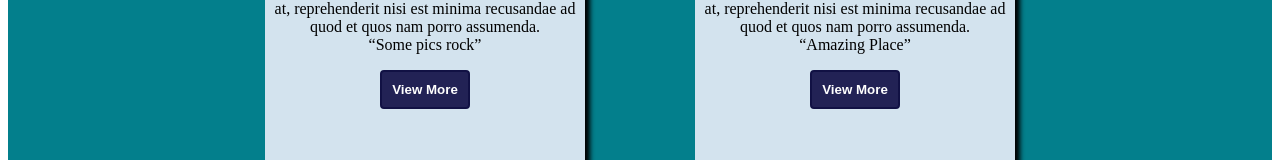
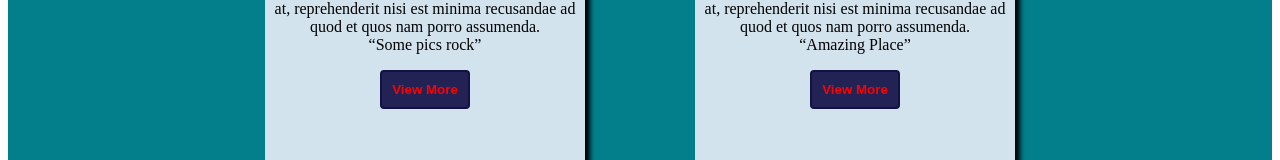
Before and after one commit to vijayboltreddy007/travel-blog, a plain HTML site: page index.html in a window 1280 px wide. Shown: the part 534-694 px from the top of the page. Drawn offline with Linux system fonts and the light colour scheme.

Commit message:
Update style.css

```diff
--- a/CSS/style.css
+++ b/CSS/style.css
@@ -5,16 +5,12 @@
     display: grid;
     grid-template-columns: auto;
     grid-template-rows: auto;
-    grid-template-areas:
-    "header"
-    "section"
-    "footer";
+    grid-template-areas: "header" "section" "footer";
     background-color: #037F8C;
     margin: 0px;
     border: 0px;
     padding: 0px;
 }
-
 
 * {
     box-sizing: border-box;
@@ -33,6 +29,7 @@
     background: #225;
 }
 
+
 /* Media Queries */
 
 @media (max-width: 330px) {
@@ -42,29 +39,23 @@
     .menu {
         width: auto;
     }
-
-
 }
 
 @media (min-width: 600px) {
     .navbar {
         display: flex;
     }
-
     .left,
     .right {
         display: flex;
         flex: 1;
     }
-
     .menu {
         width: auto;
     }
-
     .right {
         justify-content: flex-end;
     }
-
     .navbar div {
         display: flex;
     }
@@ -82,7 +73,6 @@
     justify-content: center;
     align-items: center;
     margin: opx;
-
 }
 
 .card {
@@ -100,7 +90,7 @@
     text-decoration: none;
     align-content: center;
     margin: 5px;
-    box-shadow: 5px 5px 5px ;
+    box-shadow: 5px 5px 5px;
 }
 
 .column {
@@ -110,9 +100,8 @@
 .card-image img {
     width: 275px;
     height: 215px;
-    border-radius: 10px ;
+    border-radius: 10px;
     box-shadow: 10px 10px 10px;
-
 }
 
 .btn-viewmore {
@@ -122,6 +111,6 @@
     padding: 10px;
     text-align: center;
     font-weight: bold;
-    color: white;
+    color: red;
     cursor: pointer;
 }
```
